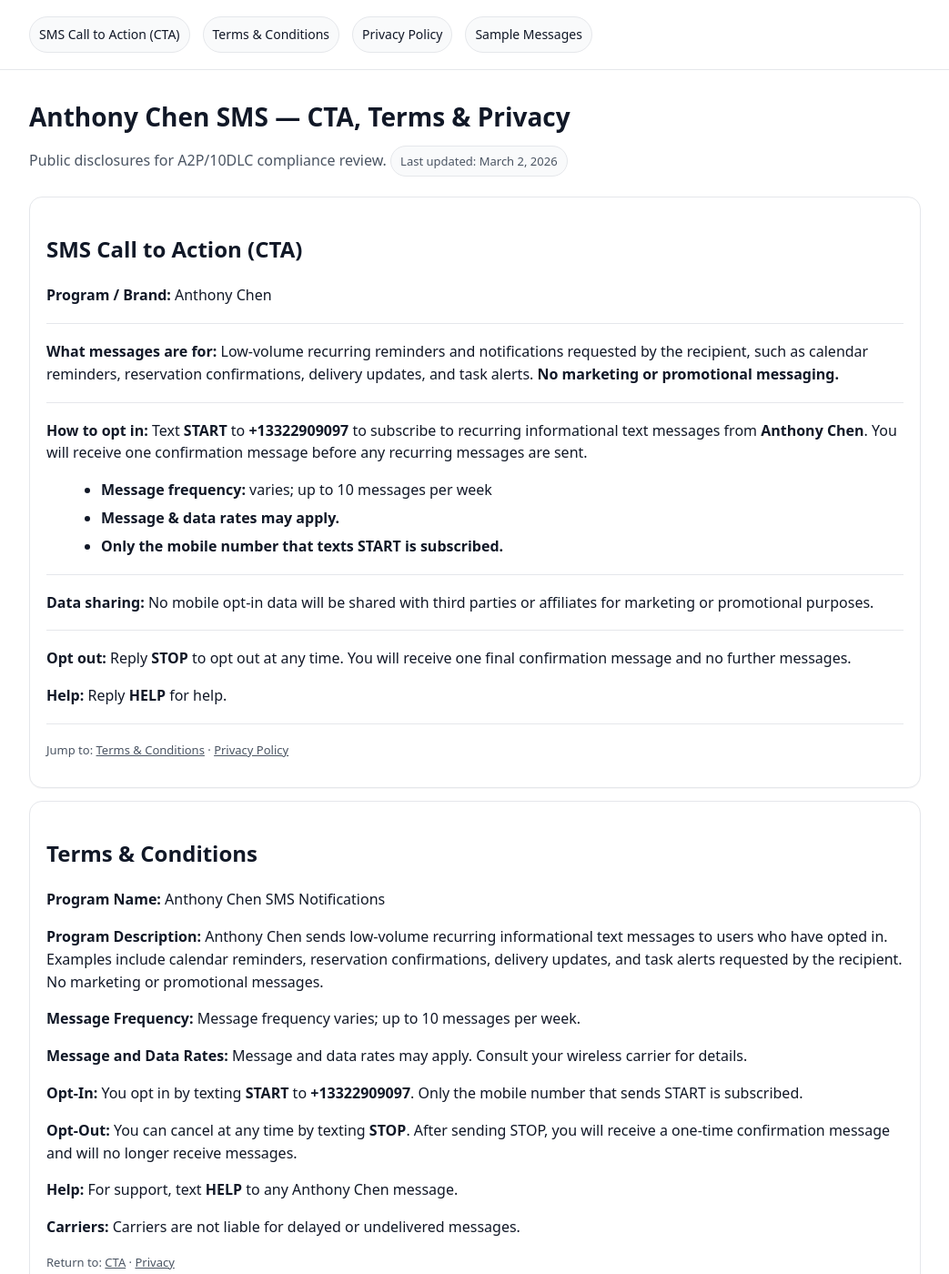
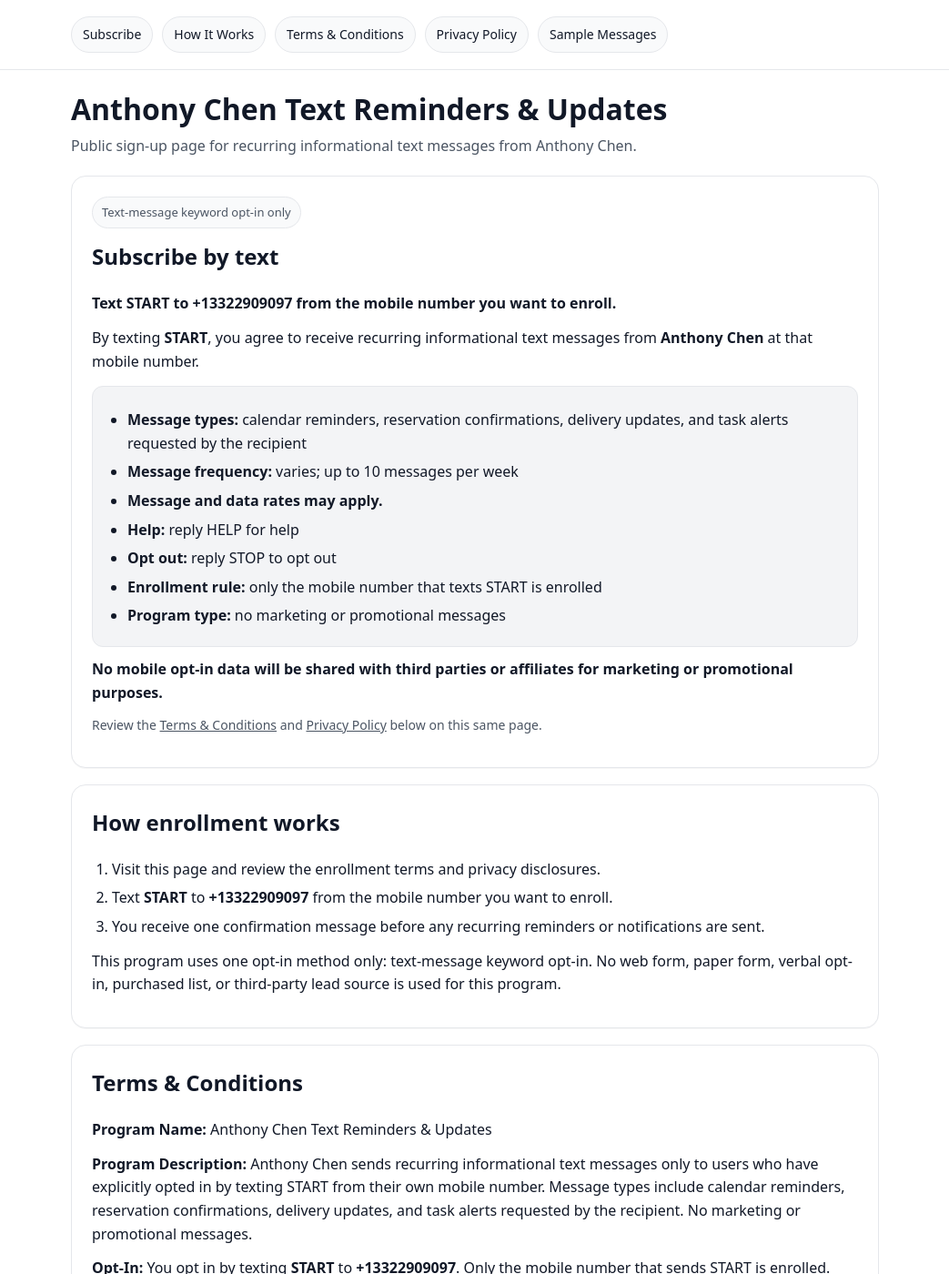
Before and after one commit to anthonychen/anthonychen.github.io, a Jekyll site: the page index.html, which Jekyll copies as it is, in a window 1280 px wide and 1400 px high. Shown: the whole window at 91% size, without its empty margins (118-1161 px from the left). Built offline with Jekyll 4.4.1, drawn with Linux system fonts in a browser that asks for light colours; some of the changed text lies outside the part shown.

Commit message:
Update index.html

```diff
--- a/index.html
+++ b/index.html
@@ -3,8 +3,8 @@
 <head>
   <meta charset="utf-8" />
   <meta name="viewport" content="width=device-width, initial-scale=1" />
-  <title>Anthony Chen SMS — CTA, Terms & Privacy</title>
-  <meta name="description" content="Anthony Chen SMS program CTA (opt-in), Terms & Conditions, and Privacy Policy." />
+  <title>Anthony Chen Text Reminders & Updates</title>
+  <meta name="description" content="Public sign-up page for recurring informational text messages from Anthony Chen." />
   <style>
     :root {
       --bg: #ffffff;
@@ -12,92 +12,129 @@
       --muted: #4b5563;
       --border: #e5e7eb;
       --card: #f9fafb;
-      --code: #f3f4f6;
+      --accent: #f3f4f6;
     }
+    * { box-sizing: border-box; }
     body {
       margin: 0;
       background: var(--bg);
       color: var(--text);
       font-family: system-ui, -apple-system, Segoe UI, Roboto, Helvetica, Arial, sans-serif;
-      line-height: 1.55;
+      line-height: 1.6;
     }
     header {
-      border-bottom: 1px solid var(--border);
-      background: var(--bg);
       position: sticky;
       top: 0;
-      z-index: 5;
+      z-index: 10;
+      background: #fff;
+      border-bottom: 1px solid var(--border);
     }
     .wrap {
-      max-width: 980px;
+      max-width: 920px;
       margin: 0 auto;
       padding: 18px 16px;
     }
     nav {
       display: flex;
-      gap: 14px;
       flex-wrap: wrap;
-      align-items: center;
+      gap: 10px;
     }
     nav a {
+      text-decoration: none;
       color: var(--text);
-      text-decoration: none;
+      background: var(--card);
       border: 1px solid var(--border);
-      padding: 8px 10px;
       border-radius: 999px;
-      background: var(--card);
+      padding: 8px 12px;
       font-size: 14px;
     }
     nav a:hover { opacity: 0.85; }
-
-    main .wrap { padding-top: 22px; padding-bottom: 60px; }
-    h1 { margin: 8px 0 4px; font-size: 28px; }
-    .sub { margin: 0 0 18px; color: var(--muted); }
-
-    section { margin-top: 22px; }
-    .card {
+    main .wrap {
+      padding-top: 24px;
+      padding-bottom: 56px;
+    }
+    h1 {
+      margin: 0 0 8px;
+      font-size: 32px;
+      line-height: 1.2;
+    }
+    h2 {
+      margin-top: 0;
+      font-size: 24px;
+    }
+    h3 {
+      margin-bottom: 8px;
+      font-size: 18px;
+    }
+    p { margin: 12px 0; }
+    ul, ol {
+      margin: 10px 0 0 22px;
+      padding: 0;
+    }
+    li { margin: 6px 0; }
+    .sub {
+      margin: 0 0 18px;
+      color: var(--muted);
+    }
+    .badge {
+      display: inline-block;
+      margin-bottom: 12px;
+      padding: 6px 10px;
+      border-radius: 999px;
       border: 1px solid var(--border);
-      border-radius: 14px;
-      padding: 18px;
+      background: var(--card);
+      color: var(--muted);
+      font-size: 13px;
+    }
+    .hero, .card {
+      border: 1px solid var(--border);
+      border-radius: 16px;
       background: #fff;
       box-shadow: 0 1px 0 rgba(0,0,0,0.03);
+      padding: 22px;
     }
-    .card + .card { margin-top: 14px; }
-
-    .pill {
-      display: inline-block;
+    .hero {
+      margin-top: 20px;
+    }
+    .card {
+      margin-top: 18px;
+    }
+    .highlight {
+      background: var(--accent);
       border: 1px solid var(--border);
+      border-radius: 12px;
+      padding: 14px 16px;
+      margin-top: 14px;
+    }
+    .sample {
       background: var(--card);
-      border-radius: 999px;
-      padding: 6px 10px;
-      font-size: 13px;
+      border: 1px solid var(--border);
+      border-radius: 12px;
+      padding: 14px 16px;
+      margin-top: 12px;
+      word-break: break-word;
+    }
+    .small {
+      font-size: 14px;
       color: var(--muted);
-      margin-top: 6px;
     }
-
-    ul { margin: 10px 0 0 20px; }
-    li { margin: 6px 0; }
-    code { background: var(--code); padding: 2px 6px; border-radius: 8px; }
-    .muted { color: var(--muted); }
-    .small { font-size: 13px; }
-    .divider { height: 1px; background: var(--border); margin: 18px 0; }
-
     footer {
+      margin-top: 24px;
       border-top: 1px solid var(--border);
+      padding-top: 18px;
       color: var(--muted);
       font-size: 13px;
-      padding: 18px 0;
     }
     a { color: inherit; }
   </style>
 </head>
-
 <body>
   <header>
     <div class="wrap">
       <nav>
-        <a href="#cta">SMS Call to Action (CTA)</a>
-        <a href="#terms">Terms & Conditions</a>
+        <a href="#cta">Subscribe</a>
+        <a href="#workflow">How It Works</a>
+        <a href="#terms">Terms &amp; Conditions</a>
         <a href="#privacy">Privacy Policy</a>
         <a href="#samples">Sample Messages</a>
       </nav>
@@ -106,127 +143,87 @@
 
   <main>
     <div class="wrap">
-      <h1>Anthony Chen SMS — CTA, Terms & Privacy</h1>
-      <p class="sub">Public disclosures for A2P/10DLC compliance review. <span class="pill">Last updated: March 2, 2026</span></p>
+      <h1>Anthony Chen Text Reminders &amp; Updates</h1>
+      <p class="sub">Public sign-up page for recurring informational text messages from Anthony Chen.</p>
 
-      <!-- CTA -->
-      <section id="cta" class="card">
-        <h2>SMS Call to Action (CTA)</h2>
-        <p><strong>Program / Brand:</strong> Anthony Chen</p>
+      <section id="cta" class="hero">
+        <span class="badge">Text-message keyword opt-in only</span>
+        <h2>Subscribe by text</h2>
+        <p><strong>Text START to +13322909097 from the mobile number you want to enroll.</strong></p>
+        <p>By texting <strong>START</strong>, you agree to receive recurring informational text messages from <strong>Anthony Chen</strong> at that mobile number.</p>
 
-        <div class="divider"></div>
+        <div class="highlight">
+          <ul>
+            <li><strong>Message types:</strong> calendar reminders, reservation confirmations, delivery updates, and task alerts requested by the recipient</li>
+            <li><strong>Message frequency:</strong> varies; up to 10 messages per week</li>
+            <li><strong>Message and data rates may apply.</strong></li>
+            <li><strong>Help:</strong> reply HELP for help</li>
+            <li><strong>Opt out:</strong> reply STOP to opt out</li>
+            <li><strong>Enrollment rule:</strong> only the mobile number that texts START is enrolled</li>
+            <li><strong>Program type:</strong> no marketing or promotional messages</li>
+          </ul>
+        </div>
 
-        <p><strong>What messages are for:</strong> Low-volume recurring reminders and notifications requested by the recipient, such as calendar reminders, reservation confirmations, delivery updates, and task alerts. <strong>No marketing or promotional messaging.</strong></p>
-
-        <div class="divider"></div>
-
-        <p><strong>How to opt in:</strong> Text <strong>START</strong> to <strong>+13322909097</strong> to subscribe to recurring informational text messages from <strong>Anthony Chen</strong>. You will receive one confirmation message before any recurring messages are sent.</p>
-        <ul>
-          <li><strong>Message frequency:</strong> varies; up to 10 messages per week</li>
-          <li><strong>Message &amp; data rates may apply.</strong></li>
-          <li><strong>Only the mobile number that texts START is subscribed.</strong></li>
-        </ul>
-
-        <div class="divider"></div>
-
-        <p><strong>Data sharing:</strong> No mobile opt-in data will be shared with third parties or affiliates for marketing or promotional purposes.</p>
-
-        <div class="divider"></div>
-
-        <p><strong>Opt out:</strong> Reply <strong>STOP</strong> to opt out at any time. You will receive one final confirmation message and no further messages.</p>
-        <p><strong>Help:</strong> Reply <strong>HELP</strong> for help.</p>
-
-        <div class="divider"></div>
-
-        <p class="small muted">
-          Jump to: <a href="#terms">Terms &amp; Conditions</a> · <a href="#privacy">Privacy Policy</a>
-        </p>
+        <p><strong>No mobile opt-in data will be shared with third parties or affiliates for marketing or promotional purposes.</strong></p>
+        <p class="small">Review the <a href="#terms">Terms &amp; Conditions</a> and <a href="#privacy">Privacy Policy</a> below on this same page.</p>
       </section>
 
-      <!-- Terms -->
+      <section id="workflow" class="card">
+        <h2>How enrollment works</h2>
+        <ol>
+          <li>Visit this page and review the enrollment terms and privacy disclosures.</li>
+          <li>Text <strong>START</strong> to <strong>+13322909097</strong> from the mobile number you want to enroll.</li>
+          <li>You receive one confirmation message before any recurring reminders or notifications are sent.</li>
+        </ol>
+        <p>This program uses one opt-in method only: text-message keyword opt-in. No web form, paper form, verbal opt-in, purchased list, or third-party lead source is used for this program.</p>
+      </section>
+
       <section id="terms" class="card">
         <h2>Terms &amp; Conditions</h2>
-
-        <p><strong>Program Name:</strong> Anthony Chen SMS Notifications</p>
-
-        <p><strong>Program Description:</strong> Anthony Chen sends low-volume recurring informational text messages to users who have opted in. Examples include calendar reminders, reservation confirmations, delivery updates, and task alerts requested by the recipient. No marketing or promotional messages.</p>
-
+        <p><strong>Program Name:</strong> Anthony Chen Text Reminders &amp; Updates</p>
+        <p><strong>Program Description:</strong> Anthony Chen sends recurring informational text messages only to users who have explicitly opted in by texting START from their own mobile number. Message types include calendar reminders, reservation confirmations, delivery updates, and task alerts requested by the recipient. No marketing or promotional messages.</p>
+        <p><strong>Opt-In:</strong> You opt in by texting <strong>START</strong> to <strong>+13322909097</strong>. Only the mobile number that sends START is enrolled.</p>
         <p><strong>Message Frequency:</strong> Message frequency varies; up to 10 messages per week.</p>
-
-        <p><strong>Message and Data Rates:</strong> Message and data rates may apply. Consult your wireless carrier for details.</p>
-
-        <p><strong>Opt-In:</strong> You opt in by texting <strong>START</strong> to <strong>+13322909097</strong>. Only the mobile number that sends START is subscribed.</p>
-
-        <p><strong>Opt-Out:</strong> You can cancel at any time by texting <strong>STOP</strong>. After sending STOP, you will receive a one-time confirmation message and will no longer receive messages.</p>
-
-        <p><strong>Help:</strong> For support, text <strong>HELP</strong> to any Anthony Chen message.</p>
-
+        <p><strong>Message and Data Rates:</strong> Message and data rates may apply.</p>
+        <p><strong>Opt-Out:</strong> You can cancel at any time by texting <strong>STOP</strong>. After sending STOP, you will receive one confirmation message and will no longer receive messages.</p>
+        <p><strong>Help:</strong> For assistance, text <strong>HELP</strong>.</p>
         <p><strong>Carriers:</strong> Carriers are not liable for delayed or undelivered messages.</p>
-
-        <p class="small muted">Return to: <a href="#cta">CTA</a> · <a href="#privacy">Privacy</a></p>
       </section>
 
-      <!-- Privacy -->
       <section id="privacy" class="card">
         <h2>Privacy Policy</h2>
-
-        <p>Anthony Chen (“we,” “us,” “our”) provides this messaging program. This policy explains how we collect, use, and protect information in connection with text messages sent through this program.</p>
-
+        <p>Anthony Chen provides this messaging program. This policy explains how information is collected, used, and protected in connection with this SMS program.</p>
         <h3>Information We Collect</h3>
-        <p>We may store your mobile phone number, message history, and opt-in records (including the opt-in keyword and timestamp) solely to deliver the messages you requested and to maintain proof of consent.</p>
-
-        <h3>How We Use Your Information</h3>
+        <p>We may store your mobile phone number, message history, and opt-in records, including the opt-in keyword and timestamp, to deliver the messages you requested and to maintain proof of consent.</p>
+        <h3>How We Use Information</h3>
         <p>Your information is used only to send the reminders and notifications you opted in to receive and to maintain consent and opt-out records.</p>
-
         <h3>Messaging Disclosures</h3>
         <p>Message frequency varies; up to 10 messages per week. Message and data rates may apply.</p>
-
         <h3>Data Sharing</h3>
-        <p><strong>No mobile information will be shared with third parties or affiliates for marketing or promotional purposes. Mobile opt-in data will not be sold or shared with third parties for marketing or promotional purposes.</strong></p>
-
+        <p><strong>No mobile information will be shared with third parties or affiliates for marketing or promotional purposes. Mobile opt-in data will not be sold or shared with third parties or affiliates for marketing or promotional purposes.</strong></p>
         <h3>Data Retention</h3>
         <p>Phone numbers, consent records, and message logs are retained only as long as necessary to provide the service and maintain compliance records.</p>
-
         <h3>Opt-Out / Help</h3>
-        <p>You may opt out at any time by replying <strong>STOP</strong>. For assistance, reply <strong>HELP</strong>.</p>
-
-        <p class="small muted">Return to: <a href="#cta">CTA</a> · <a href="#terms">Terms</a></p>
+        <p>You may opt out at any time by replying <strong>STOP</strong>. For help, reply <strong>HELP</strong>.</p>
       </section>
 
-      <!-- Samples -->
       <section id="samples" class="card">
         <h2>Sample Messages</h2>
-        <p class="muted small">Examples of message content associated with this program.</p>
+        <p class="small">These examples show the message types and keyword responses associated with this program.</p>
 
-        <div class="divider"></div>
+        <h3>Keyword response examples</h3>
+        <div class="sample"><strong>Opt-in confirmation</strong><br>Anthony Chen: You are now opted in to recurring reminders and notifications for this mobile number. Msg frequency varies, up to 10 msgs/week. Msg &amp; data rates may apply. Reply HELP for help. Reply STOP to opt out.</div>
+        <div class="sample"><strong>Help response</strong><br>Anthony Chen: Help for reminders and notifications. Reply STOP to opt out.</div>
+        <div class="sample"><strong>Opt-out confirmation</strong><br>Anthony Chen: You have opted out and will receive no further messages. Reply START to opt back in.</div>
 
-        <p><strong>Sample #1 (Opt-in confirmation)</strong><br/>
-          Anthony Chen: You are subscribed to recurring reminders and notifications. Msg frequency varies, up to 10 msgs/week. Msg&amp;data rates may apply. Reply STOP to opt out. Reply HELP for help.
-        </p>
-
-        <p><strong>Sample #2 (Reminder)</strong><br/>
-          Anthony Chen: Reminder: [event/task] at [time] on [date]. Reply STOP to opt out. Reply HELP for help.
-        </p>
-
-        <p><strong>Sample #3 (Update)</strong><br/>
-          Anthony Chen: Update: [reservation/delivery/task] status: [status]. Reply STOP to opt out. Reply HELP for help.
-        </p>
-
-        <p><strong>Sample #4 (Confirmation)</strong><br/>
-          Anthony Chen: Confirmation: [reservation/appointment] is scheduled for [date] at [time]. Reply STOP to opt out. Reply HELP for help.
-        </p>
-
-        <p><strong>Sample #5 (Delivery update)</strong><br/>
-          Anthony Chen: Delivery update: [item/order] is scheduled for [date]. Reply STOP to opt out. Reply HELP for help.
-        </p>
-
-        <p class="small muted">Return to: <a href="#cta">CTA</a></p>
+        <h3>Informational message examples</h3>
+        <div class="sample"><strong>Reminder</strong><br>Anthony Chen: Reminder: [event/task] at [time] on [date]. Reply STOP to opt out. Reply HELP for help.</div>
+        <div class="sample"><strong>Reservation confirmation</strong><br>Anthony Chen: Confirmation: [reservation] is scheduled for [date] at [time]. Reply STOP to opt out. Reply HELP for help.</div>
+        <div class="sample"><strong>Status update</strong><br>Anthony Chen: Update: [delivery/task] status: [status]. Reply STOP to opt out. Reply HELP for help.</div>
       </section>
 
       <footer>
-        <div class="wrap" style="padding:0;">
-          <p>Anthony Chen SMS disclosures for A2P/10DLC compliance.</p>
-        </div>
+        Anthony Chen Text Reminders &amp; Updates — public SMS sign-up page, terms, privacy policy, and sample messages.
       </footer>
     </div>
   </main>
```
